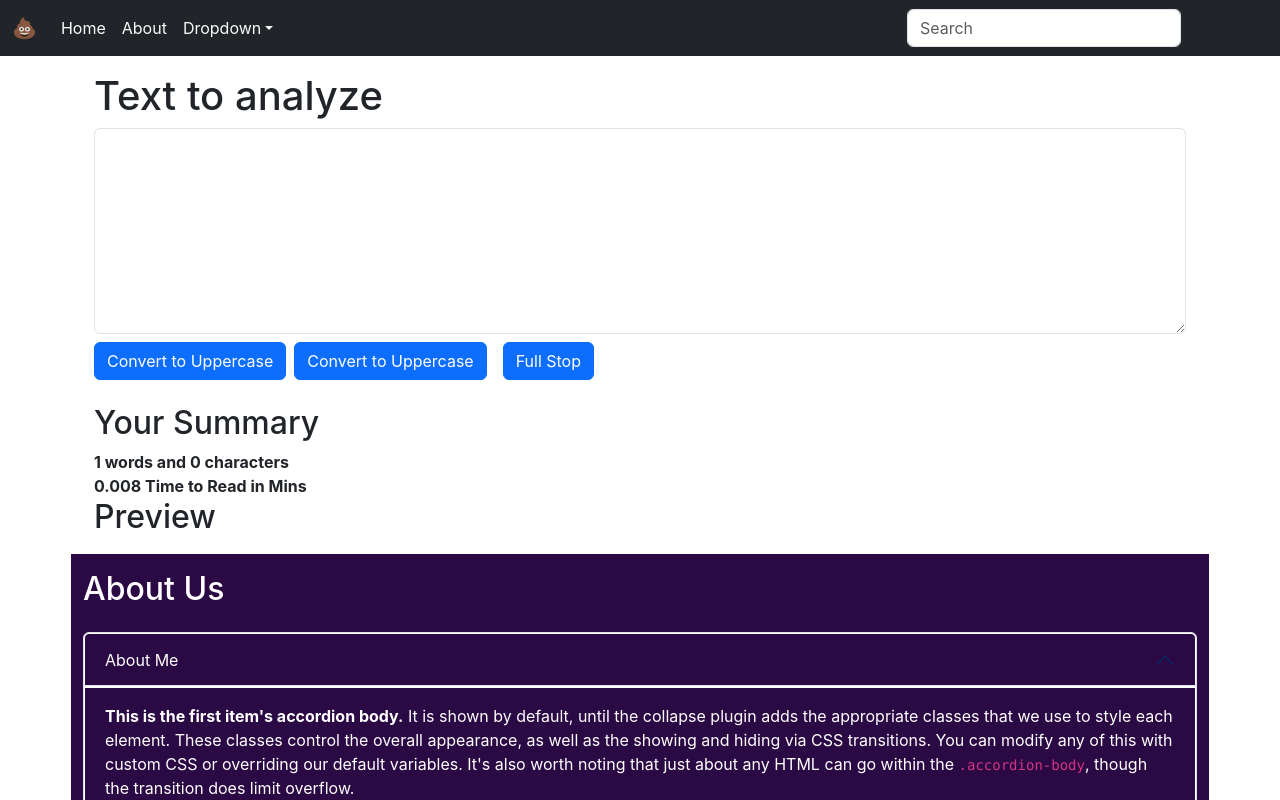
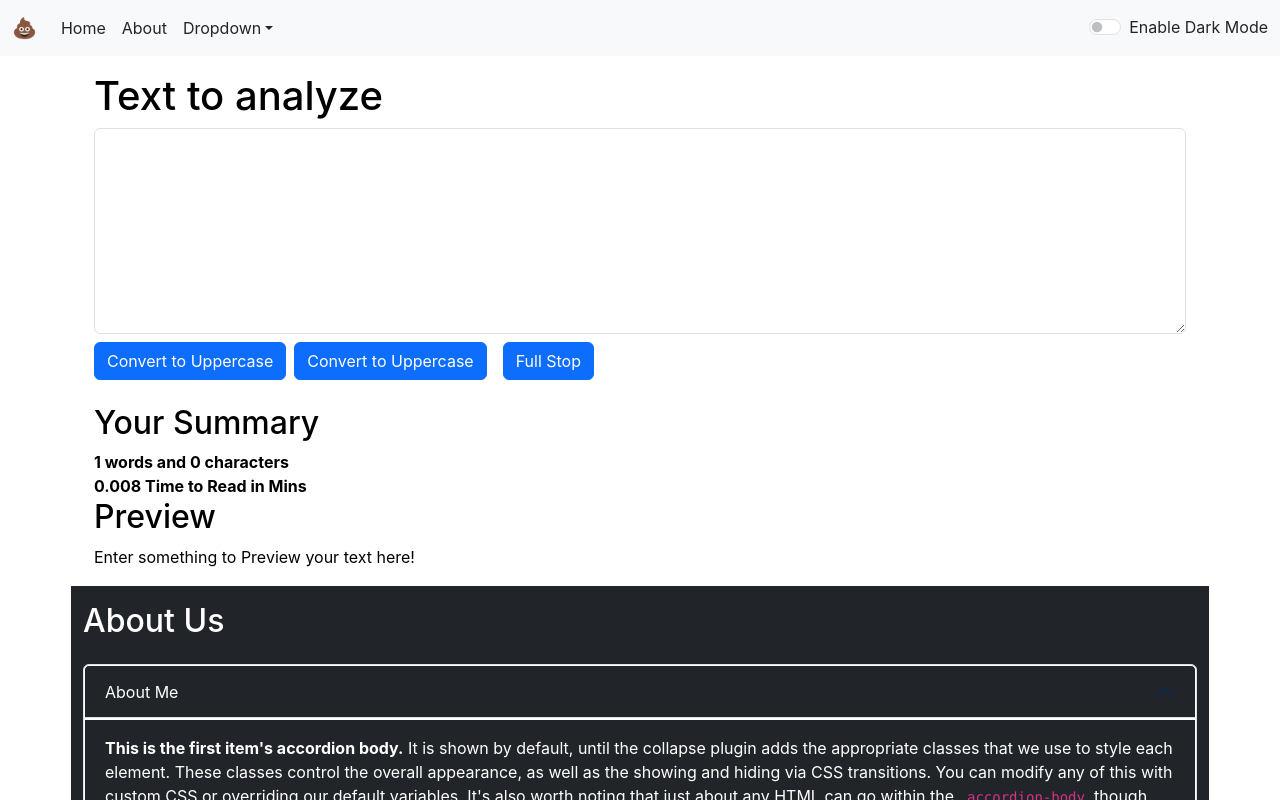
Before and after one commit to ooexiaoo/React-Course, a React (Create React App) app: page / in a window 1280 px wide. Shown: the top 800 px of the page. Built offline with nearby package versions, Linux system fonts and the light colour scheme.

Commit message:
Chapter 12

```diff
--- a/src/App.js
+++ b/src/App.js
@@ -2,13 +2,26 @@ import "./App.css";
 import About from "./Components/About";
 import Navbar from "./Components/Navbar";
 import TextForm from "./Components/TextForm";
+import React, {useState} from "react";
 
 function App() {
+  const [mode, setMode] = useState('light');
+
+  const toggleMode = ()=>{
+    if (mode === 'light'){
+      setMode('dark');
+      document.body.style.backgroundColor = '#212529';
+    }
+    else {
+      setMode('light');
+      document.body.style.backgroundColor = '#fff';
+    }
+  }
   return (
     <>
-      <Navbar title="💩"/>
+      <Navbar title="💩" mode={mode} toggleMode={toggleMode}/>
       <div className="container my-3">
-        <TextForm heading="Text to analyze"/>
+        <TextForm heading="Text to analyze" mode={mode}/>
       </div>
       <About/>
     </>
--- a/src/Components/About.js
+++ b/src/Components/About.js
@@ -4,7 +4,7 @@ export default function About() {
 
     const[myStyle, setMyStyle] =useState({
         color: 'white',
-        backgroundColor: '#2A0944',
+        backgroundColor: '#212529',
         border: '1px solid white'
     })
 
@@ -21,7 +21,7 @@ export default function About() {
         } else {
             setMyStyle({
                 color: 'white',
-                backgroundColor: '#2A0944',
+                backgroundColor: '#212529',
                 border: '1px solid black'
             })
             setBtnText("Enable Light Mode")
--- a/src/Components/Navbar.js
+++ b/src/Components/Navbar.js
@@ -3,7 +3,7 @@ import PropTypes from 'prop-types'
 
 export default function Navbar(props) {
   return (
-    <nav className="navbar navbar-expand-lg bg-dark">
+    <nav className={`navbar navbar-expand-lg navbar-${props.mode} bg-${props.mode}`}>
     <div className="container-fluid">
       <a className="navbar-brand" href="/">{props.title}</a>
       <button className="navbar-toggler bg-light" type="button" data-bs-toggle="collapse" data-bs-target="#navbarSupportedContent" aria-controls="navbarSupportedContent" aria-expanded="false" aria-label="Toggle navigation">
@@ -12,13 +12,13 @@ export default function Navbar(props) {
       <div className="collapse navbar-collapse" id="navbarSupportedContent">
         <ul className="navbar-nav me-auto mb-2 mb-lg-0">
           <li className="nav-item">
-            <a className="nav-link active text-light" aria-current="page" href="/">Home</a>
+            <a className={`nav-link active text-${props.mode==='light'?'dark':'light'}`} aria-current="page" href="/">Home</a>
           </li>
           <li className="nav-item">
-            <a className="nav-link text-light" href="/">About</a>
+            <a className={`nav-link text-${props.mode==='light'?'dark':'light'}`} href="/">About</a>
           </li>
           <li className="nav-item dropdown">
-            <a className="nav-link dropdown-toggle text-light" href="/" role="button" data-bs-toggle="dropdown" aria-expanded="false">
+            <a className={`nav-link dropdown-toggle text-${props.mode==='light'?'dark':'light'}`} href="/" role="button" data-bs-toggle="dropdown" aria-expanded="false">
               Dropdown
             </a>
             <ul className="dropdown-menu">
@@ -29,10 +29,14 @@ export default function Navbar(props) {
             </ul>
           </li>
         </ul>
-        <form className="d-flex" role="search">
+{/*         <form className="d-flex" role="search">
           <input className="form-control me-2" type="search" placeholder="Search" aria-label="Search"/>
           <button className="btn btn-outline-dark" type="submit">Search</button>
-        </form>
+        </form> */}
+        <div className={`form-check form-switch text-${props.mode==='light'?'dark':'light'}`}>
+          <input className="form-check-input" onClick={props.toggleMode} type="checkbox" role="switch" id="flexSwitchCheckDefault"/>
+          <label className="form-check-label" htmlFor="flexSwitchCheckDefault">Enable Dark Mode</label>
+        </div>
       </div>
     </div>
   </nav>
--- a/src/Components/TextForm.js
+++ b/src/Components/TextForm.js
@@ -28,13 +28,15 @@ export default function TextForm(props) {
   const [text, setText] = useState("");
   return (
     <>
-    <div className="container mb-3">
+    <div className="container mb-3" style={{color: props.mode==='dark'?'white':'black'}}>
       <h1>{props.heading}</h1>
       {/* <label htmlFor="myBox" className="form-label">Example textarea</label> */}
       <textarea
         className="form-control"
         value={text}
         onChange={handleOnChange}
+        style={{backgroundColor: props.mode==='dark'?'#212529':'white',
+                color:props.mode==='dark'?'white':'black'}}
         id="myBox"
         rows="8"
       ></textarea>
@@ -50,12 +52,12 @@ export default function TextForm(props) {
         Full Stop
       </button>
     </div>
-    <div className="container my-2">
+    <div className="container my-2" style={{color: props.mode==='dark'?'white':'black'}}>
       <h2>Your Summary</h2>
       <b>{text.split(" ").length} words and {text.length} characters</b><br/>
       <b>{0.008 * text.split(" ").length} Time to Read in Mins</b>
       <h2>Preview</h2>
-      <p>{text}</p>
+      <p>{text.length>0?text:"Enter something to Preview your text here!"}</p>
     </div>
     <div className="container my-2">
      {/*  {about} */}
```
